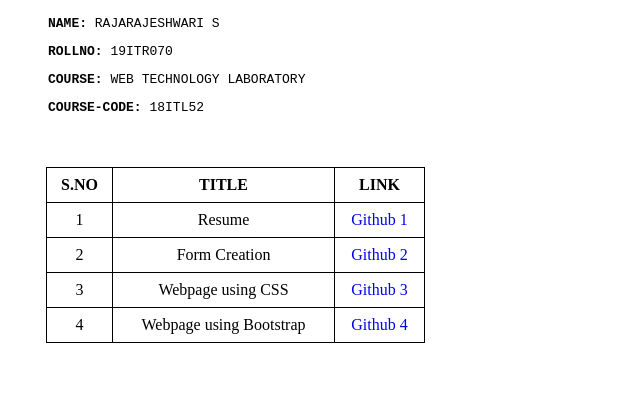
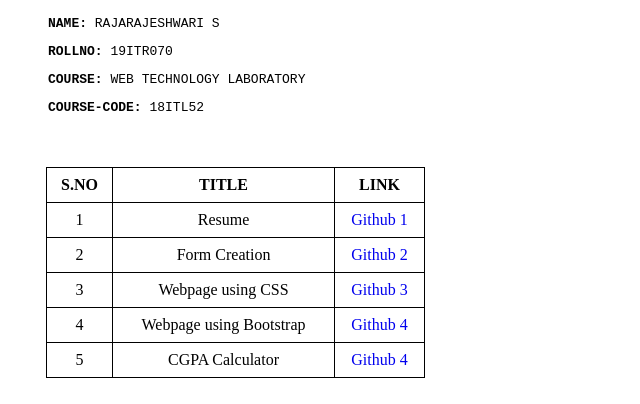
Before and after one commit to s-rajarajeshwari/Fundamentals-WebTechnology, a plain HTML site: page index.html in a window 1280 px wide. Shown: the whole page, without its empty margins (0-640 px from the left). Drawn offline with Linux system fonts and the light colour scheme.

Commit message:
Updating index.html

```diff
--- a/index.html
+++ b/index.html
@@ -55,6 +55,10 @@
                 <td>Webpage using Bootstrap</td>
                 <td><a href="https://s-raji1409.github.io/19ITR070-webTech/Webpage Using Bootstrap/pharmacy.html">Github 4</a></td>
             </tr>
+            <tr><td>5</td>
+                <td>CGPA Calculator</td>
+                <td><a href="https://s-raji1409.github.io/19ITR070-webTech/CGPA Calculator/gpa.html">Github 4</a></td>
+            </tr>
         </table>
     </div>
 </body>
```
